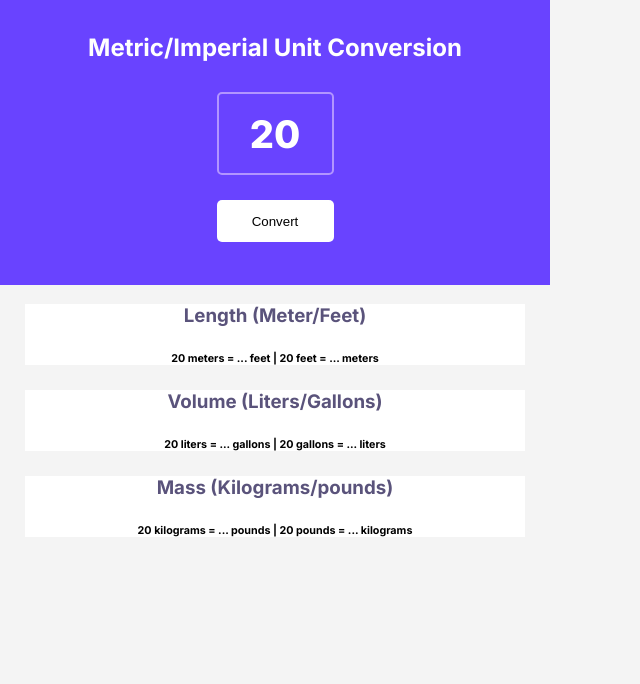
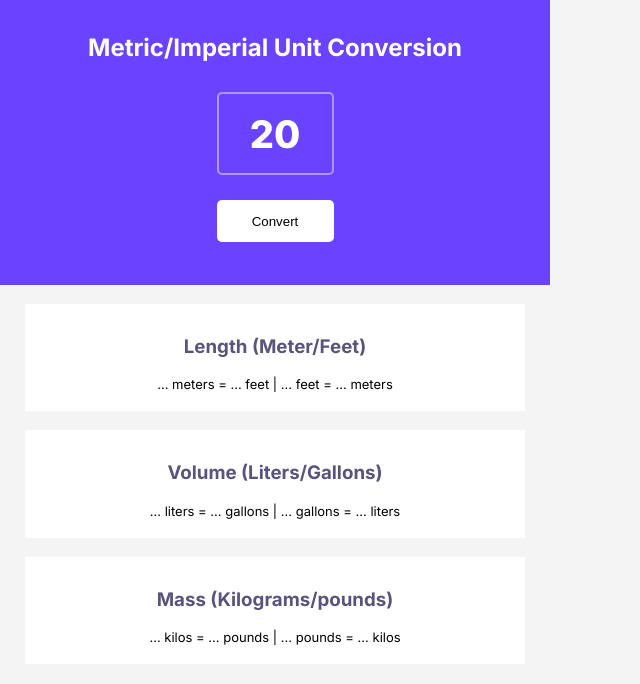
Before and after one commit to compendious/unit-conversion, a plain HTML site: page index.html in a window 1280 px wide. Shown: the whole page, without its empty margins (0-640 px from the left). Drawn offline with Linux system fonts and the light colour scheme.

Commit message:
Added span

```diff
--- a/index.css
+++ b/index.css
@@ -32,7 +32,15 @@ div.result {
 }
 
 div.result h3 {
+    padding-top: 31px;
     color: #5A537B;
+}
+
+div.result p {
+    padding-bottom: 19px;
+    font-size: small;
+    font-weight: 400;
+
 }
 
 input {
--- a/index.html
+++ b/index.html
@@ -13,15 +13,15 @@
         </div>
         <div class="result">
             <h3>Length (Meter/Feet)</h3>
-            <h6>20 meters = ... feet | 20 feet = ... meters</h6>
+            <p><span> ...</span> meters = <span> ...</span> feet | <span> ...</span> feet = <span> ...</span> meters</p>
         </div>
         <div class="result">
             <h3>Volume (Liters/Gallons)</h3>
-            <h6>20 liters = ... gallons | 20 gallons = ... liters</h6>
+            <p><span> ...</span> liters = <span> ...</span> gallons | <span> ...</span> gallons = <span> ...</span> liters</p>
         </div>
         <div class="result">
             <h3>Mass (Kilograms/pounds)</h3>
-            <h6>20 kilograms = ... pounds | 20 pounds = ... kilograms</h6>
+            <p><span> ...</span> kilos = <span> ...</span> pounds | <span> ...</span> pounds = <span> ...</span> kilos</p>
         </div>
 
 
```
